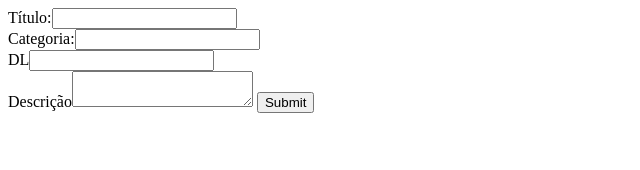
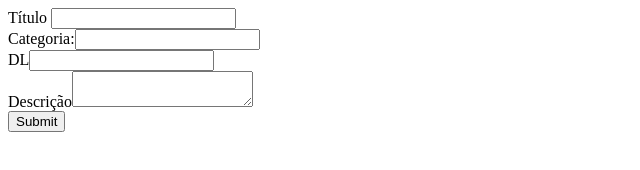
Before and after one commit to MLCLCompany/LegislacaoUtil, a plain HTML site: page bo.html in a window 1280 px wide. Shown: the whole page, without its empty margins (0-640 px from the left). Drawn offline with nearby package versions, Linux system fonts and the light colour scheme; no server answers.

Commit message:
Incorporação de alguns estilos

```diff
--- a/bo.html
+++ b/bo.html
@@ -16,11 +16,16 @@ and open the template in the editor.
 
     </head>
     <body>
-        Título:<input type="text" id="titulo"><br>
-        Categoria:<input type="text" id="categoria"><br>
-        DL<input type="text" id="dl"><br>
-        Descrição<textarea id="descricao"></textarea>
-        <button onclick="saveToList();">Submit</button>
-        <div id="list"></div>
+	<form>
+		<div class="form-group">
+			<label>Título</label>
+			<input type="text" id="titulo"><br>
+			Categoria:<input type="text" id="categoria"><br>
+				DL<input type="text" id="dl"><br>
+				Descrição<textarea id="descricao"></textarea>
+		</div>
+				<button onclick="saveToList();">Submit</button>
+		</form>
+				<div id="list"></div>
     </body>
 </html>
--- a/styleBO.css
+++ b/styleBO.css
@@ -0,0 +1,3 @@
+.form-group {
+    margin-bottom: 15px;
+}
```
